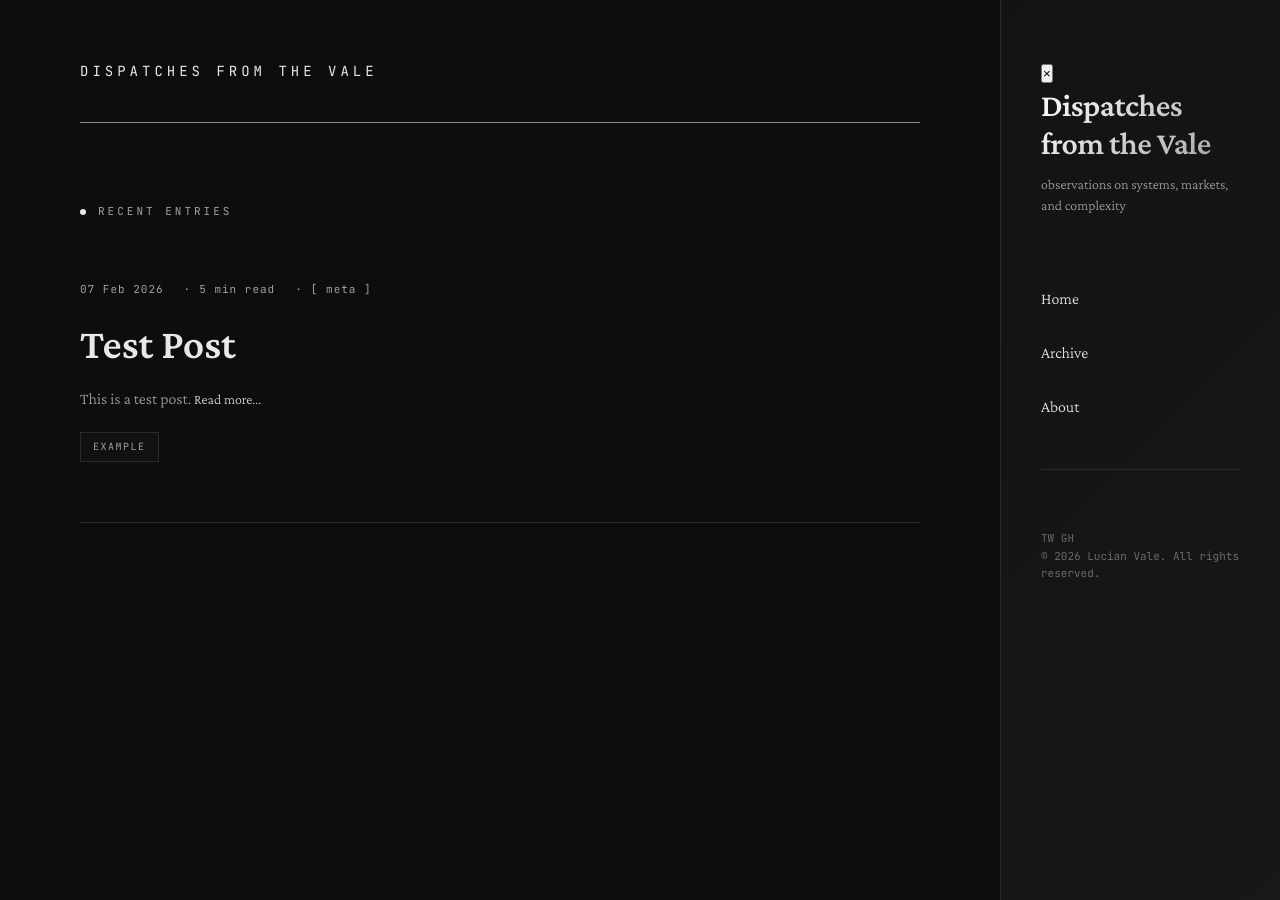
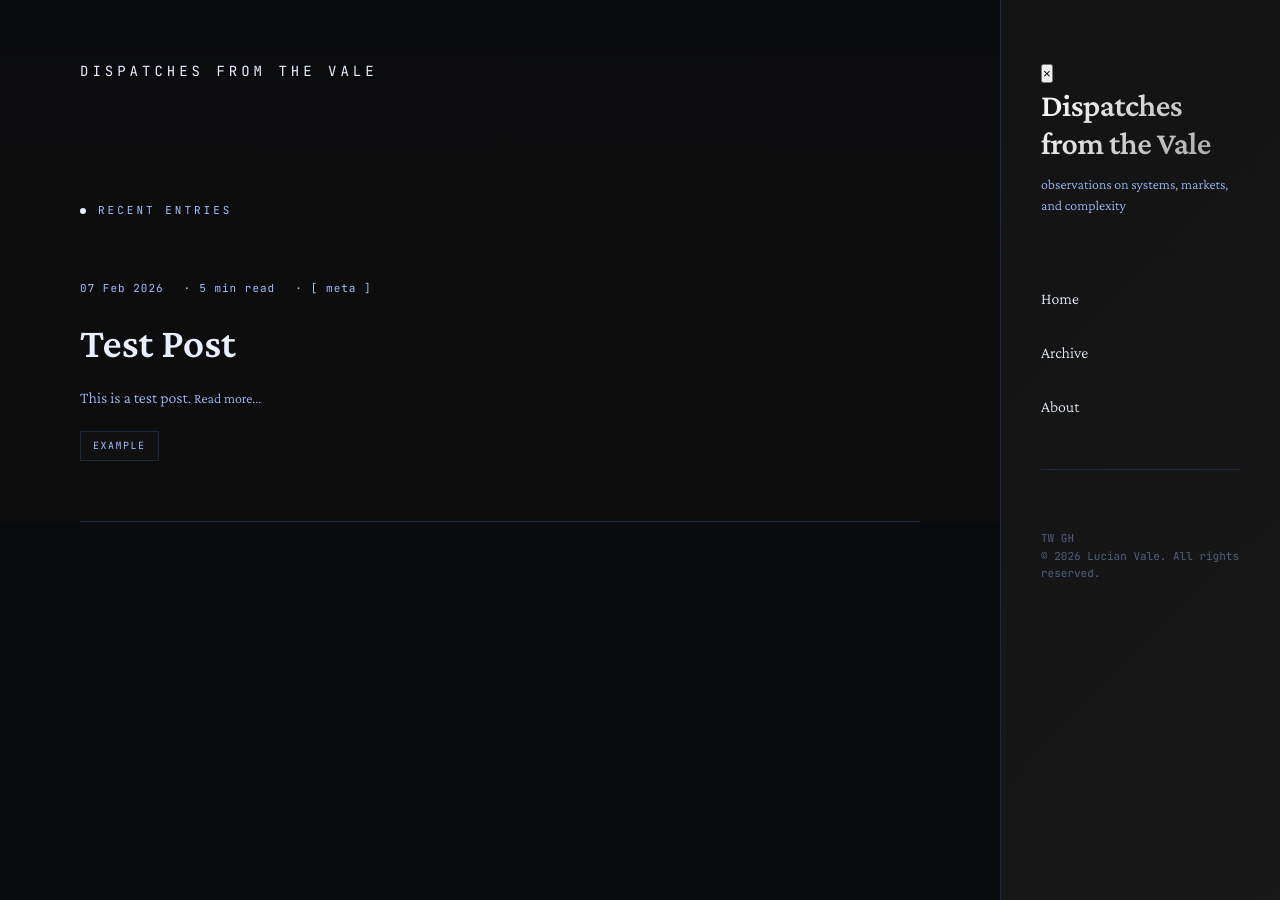
Before and after one commit to valeobserver/dispatches-from-the-vale, a Jekyll site: the page built from index.html, in a window 1280 px wide. Built offline with Jekyll 4.4.1, drawn with Linux system fonts in a browser that asks for light colours.

Commit message:
changed root colors

```diff
--- a/assets/css/style.css
+++ b/assets/css/style.css
@@ -5,15 +5,17 @@
 }
 
 :root {
-    --bg-primary: #0d0d0d;
-    --bg-secondary: #1a1a1a;
-    --bg-sidebar: #141414;
-    --text-primary: #e8e8e8;
-    --text-secondary: #a0a0a0;
-    --text-muted: #6a6a6a;
-    --accent: #d4d4d4;
-    --accent-dark: #8a8a8a;
-    --border: #2a2a2a;
+    --bg-primary:    #0a0b0f;
+    --bg-secondary:  #11141a;
+    --bg-sidebar:    rgba(12, 16, 22, 0.92);
+    --text-primary:  #e8f0ff;
+    --text-secondary:#a0c0ff;
+    --text-muted:    #506080;
+    --cyan:          #00eaff;
+    --cyan-dark:     #0099cc;
+    --cyan-glow:     #40ffff;
+    --border:        #1a2a40;
+    --glow:          0 0 12px rgba(0, 234, 255, 0.45);
 }
 
 body {
```
